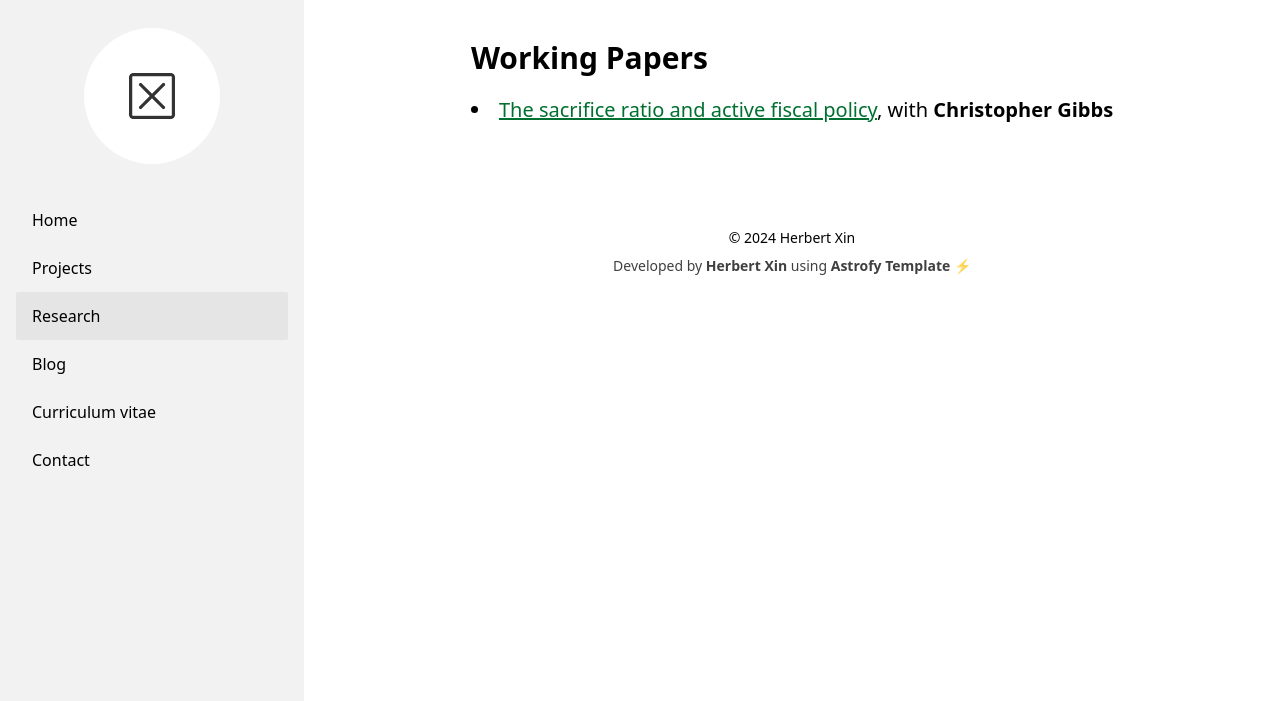
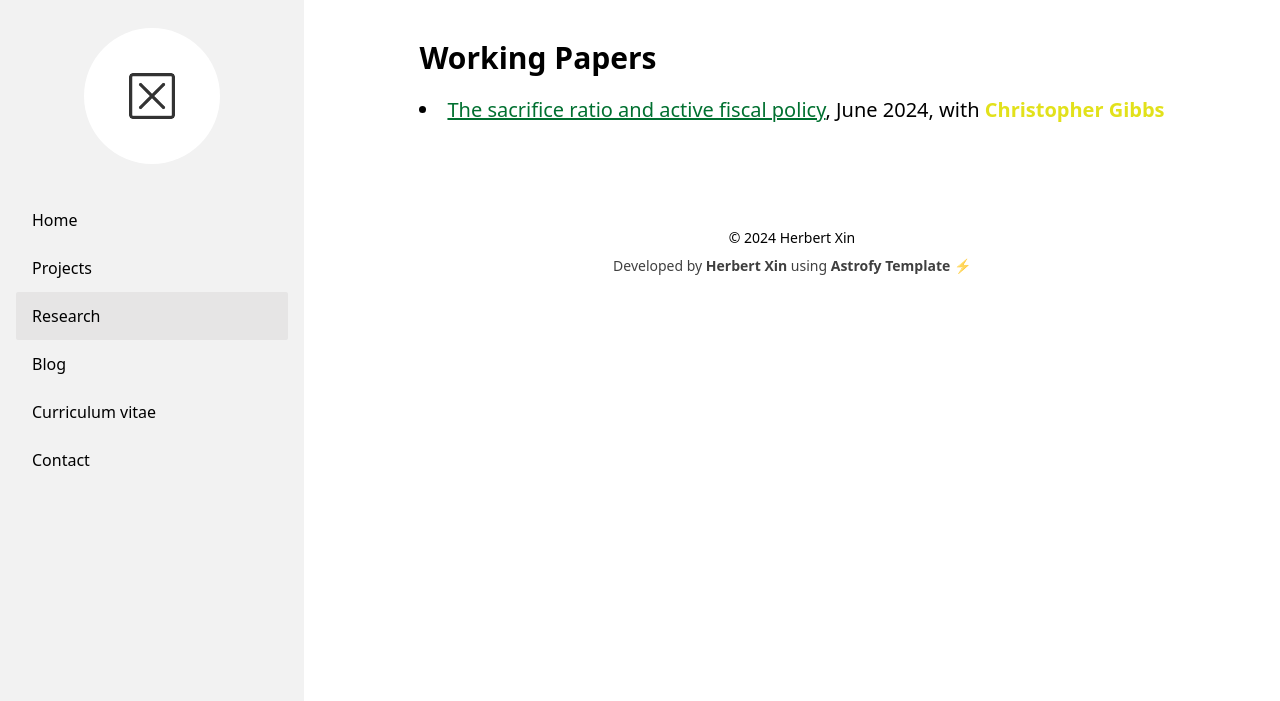
Before and after one commit to herbertwxin/herbertwxin.github.io, an Astro site: page /research in a window 1280 px wide. Shown: the top 701 px of the page. Built offline with nearby package versions, Linux system fonts and the light colour scheme; Astro itself is replaced by a stand-in of ours.

Commit message:
Uploaded working paper

```diff
--- a/src/pages/research.astro
+++ b/src/pages/research.astro
@@ -10,7 +10,7 @@ import BaseLayout from "../layouts/BaseLayout.astro";
     <div class="mb-10 text-justify">
         <ul class="list-disc list-inside">
             <li class="text-xl">
-                <a href="/Research/Fiscal_draft_June_2024.pdf" class="text-green-uo underline">The sacrifice ratio and active fiscal policy</a>, with <a href="https://christopherggibbs.weebly.com/" class="author font-bold" >Christopher Gibbs</a>
+                <a href="/Research/Fiscal_draft_June_2024.pdf" class="text-green-uo underline">The sacrifice ratio and active fiscal policy</a>, June 2024, with <a href="https://christopherggibbs.weebly.com/" class="text-author font-bold" >Christopher Gibbs</a>
             </li>
         </ul>
     </div>
```
